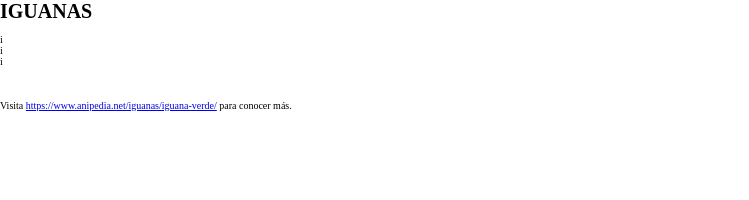
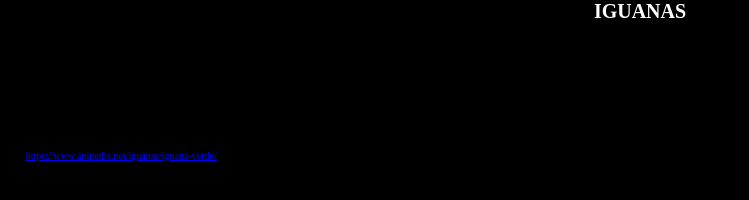
Before and after one commit to Anyimar/IguanaPractica, a plain HTML site: page index.html in a window 1280 px wide. Shown: the whole page, without its empty margins (0-749 px from the left). Drawn offline with Linux system fonts and the light colour scheme.

```diff
--- a/style.css
+++ b/style.css
@@ -6,4 +6,13 @@
 
 html{
     font-size: 62.5%;
+    background-color: black;
 }
+
+.header{
+    width: 100vw;
+    height: 73px;
+    text-align: center;
+    color: white;
+
+}
```
Also changed, not shown: asses/bg-header.jpg (added), asses/iguana-1.jpg (added), asses/iguana-2.jpg (added), asses/iguana-3.jpg (added), asses/iguana-4.jpg (added).
